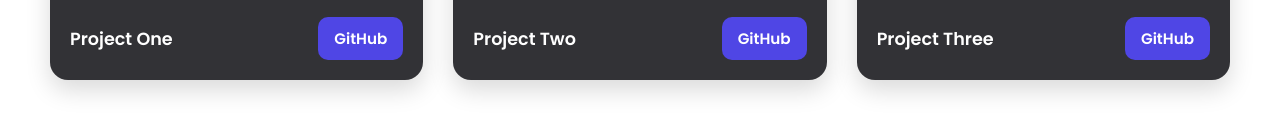
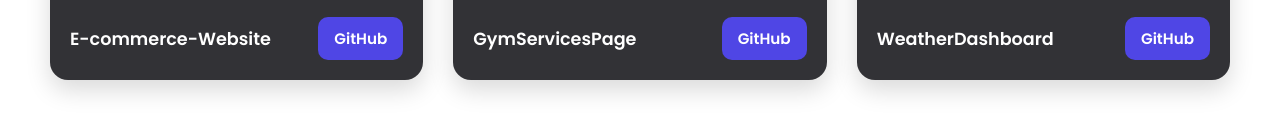
Before and after one commit to Kiriakos01k/myPortfolio, a plain HTML site: page index.html in a window 1280 px wide. Shown: the part 2943-3059 px from the top of the page. Drawn offline with Linux system fonts and the light colour scheme.

Commit message:
Project names change

```diff
--- a/index.html
+++ b/index.html
@@ -202,7 +202,7 @@
             <div class="project-card">
                 <img src="images/cellphone2.png" alt="Project 1">
                 <div class="project-info">
-                    <h3>Project One</h3>
+                    <h3>E-commerce-Website</h3>
                     <a href="https://github.com/Kiriakos01k/E-commerce-Website" target="_blank" class="github-btn">
                         GitHub
                     </a>
@@ -213,8 +213,8 @@
             <div class="project-card">
                 <img src="images/gym2.png" alt="Project 2">
                 <div class="project-info">
-                    <h3>Project Two</h3>
-                    <a href="https://github.com/kiriakos01k" target="_blank" class="github-btn">
+                    <h3>GymServicesPage</h3>
+                    <a href="https://github.com/Kiriakos01k/GymServicesPage" target="_blank" class="github-btn">
                         GitHub
                     </a>
                 </div>
@@ -224,7 +224,7 @@
             <div class="project-card">
                 <img src="images/weather_app1.png" alt="Project 3">
                 <div class="project-info">
-                    <h3>Project Three</h3>
+                    <h3>WeatherDashboard</h3>
                     <a href="https://github.com/Kiriakos01k/WeatherDashboard" target="_blank" class="github-btn">
                         GitHub
                     </a>
```
